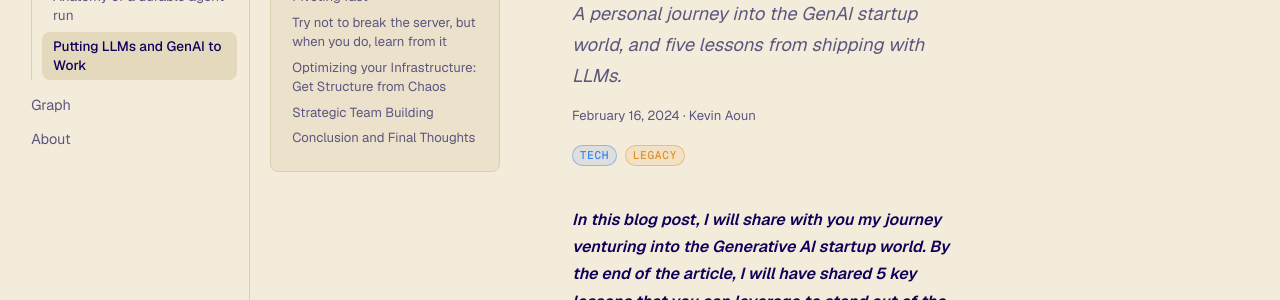
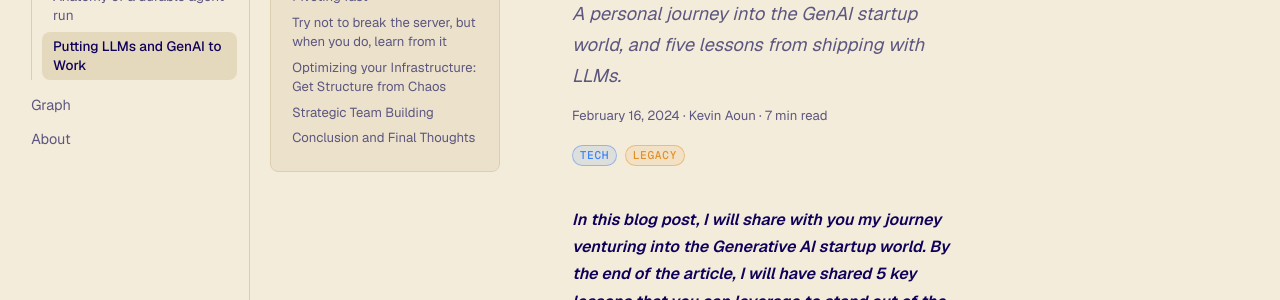
Before and after one commit to kevin-aoun/blog, a Jekyll site: the page built from tech/putting-llms-and-genai-to-work.md, in a window 1280 px wide and 900 px high. Shown: the part 208-508 px from the top of the window. Built offline with Jekyll 4.4.1, drawn with Linux system fonts in a browser that asks for light colours.

Commit message:
Add auto-computed reading time to posts
Estimate a read time in note.html from the rendered post body: character
count over a configurable chars-per-minute, plus a per-image buffer,
rounded up (minimum 1). Knobs live under 'reading:' in _config.yml
(chars_per_min, image_seconds); a post can override the result with
'minutes_read:' in its front matter. Rendered in the post meta line as
'N min read', so it recomputes automatically on every push.

Co-Authored-By: Claude Fable 5 <noreply@anthropic.com>

```diff
--- a/_config.yml
+++ b/_config.yml
@@ -2,6 +2,14 @@ title: Kevin's Notes
 description: Ideas on philosophy, tech, and whatever else is on my mind.
 baseurl: "/blog"
 url: "https://kevin-aoun.github.io"
+
+# Reading-time estimate. Auto-computed per post in _layouts/note.html as
+#   minutes = ceil( chars / chars_per_min  +  images * image_seconds / 60 )
+# from the rendered post body. Tune these knobs to taste; a single post can
+# override the result with `minutes_read: <n>` in its own front matter.
+reading:
+  chars_per_min: 1000   # ~175 words/min; lower it to raise every estimate
+  image_seconds: 12     # buffer added per image (figures take time to read)
 
 # Minimal, self-contained setup — no remote theme.
 # Layouts live in _layouts/, styles in assets/css/style.scss.
--- a/_layouts/note.html
+++ b/_layouts/note.html
@@ -1,6 +1,17 @@
 ---
 layout: default
 ---
+{%- comment -%} Auto reading-time estimate — knobs live under `reading:` in _config.yml. {%- endcomment -%}
+{%- assign rt_cpm = site.reading.chars_per_min | default: 1000 -%}
+{%- assign rt_img_sec = site.reading.image_seconds | default: 12 -%}
+{%- assign rt_chars = content | strip_html | size -%}
+{%- assign rt_imgs = content | split: '<img' | size | minus: 1 -%}
+{%- assign rt_seconds = rt_chars | times: 60.0 | divided_by: rt_cpm -%}
+{%- assign rt_img_buffer = rt_imgs | times: rt_img_sec -%}
+{%- assign rt_seconds = rt_seconds | plus: rt_img_buffer -%}
+{%- assign read_minutes = rt_seconds | divided_by: 60.0 | ceil -%}
+{%- if read_minutes < 1 -%}{%- assign read_minutes = 1 -%}{%- endif -%}
+{%- if page.minutes_read -%}{%- assign read_minutes = page.minutes_read -%}{%- endif -%}
 <article class="post">
   <nav class="post-toc-rail" aria-label="On this page"></nav>
 
@@ -8,11 +19,14 @@ layout: default
     <header class="note-header">
       <h1 class="note-title">{{ page.title }}</h1>
       {% if page.description %}<p class="note-description">{{ page.description }}</p>{% endif %}
-      {% if page.date or page.author %}
+      {% if page.date or page.author or read_minutes %}
       <p class="note-meta">
         {%- if page.date %}<time datetime="{{ page.date | date_to_xmlschema }}">{{ page.date | date: "%B %-d, %Y" }}</time>{% endif -%}
         {%- if page.date and page.author %} · {% endif -%}
         {%- if page.author %}{{ page.author }}{% endif -%}
+        {%- if read_minutes -%}
+          {%- if page.date or page.author %} · {% endif -%}{{ read_minutes }} min read
+        {%- endif -%}
       </p>
       {% endif %}
       {% if page.parent or page.legacy %}
```
